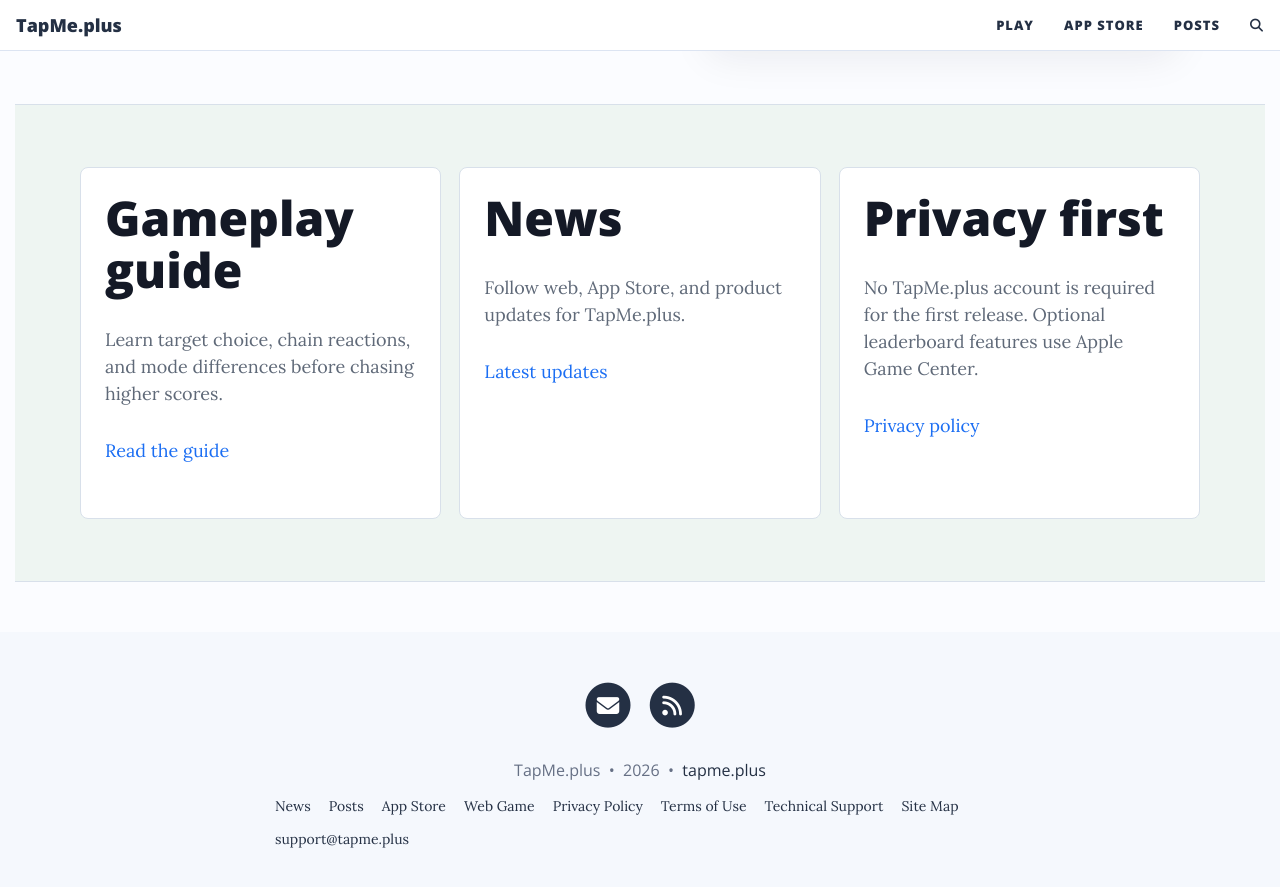
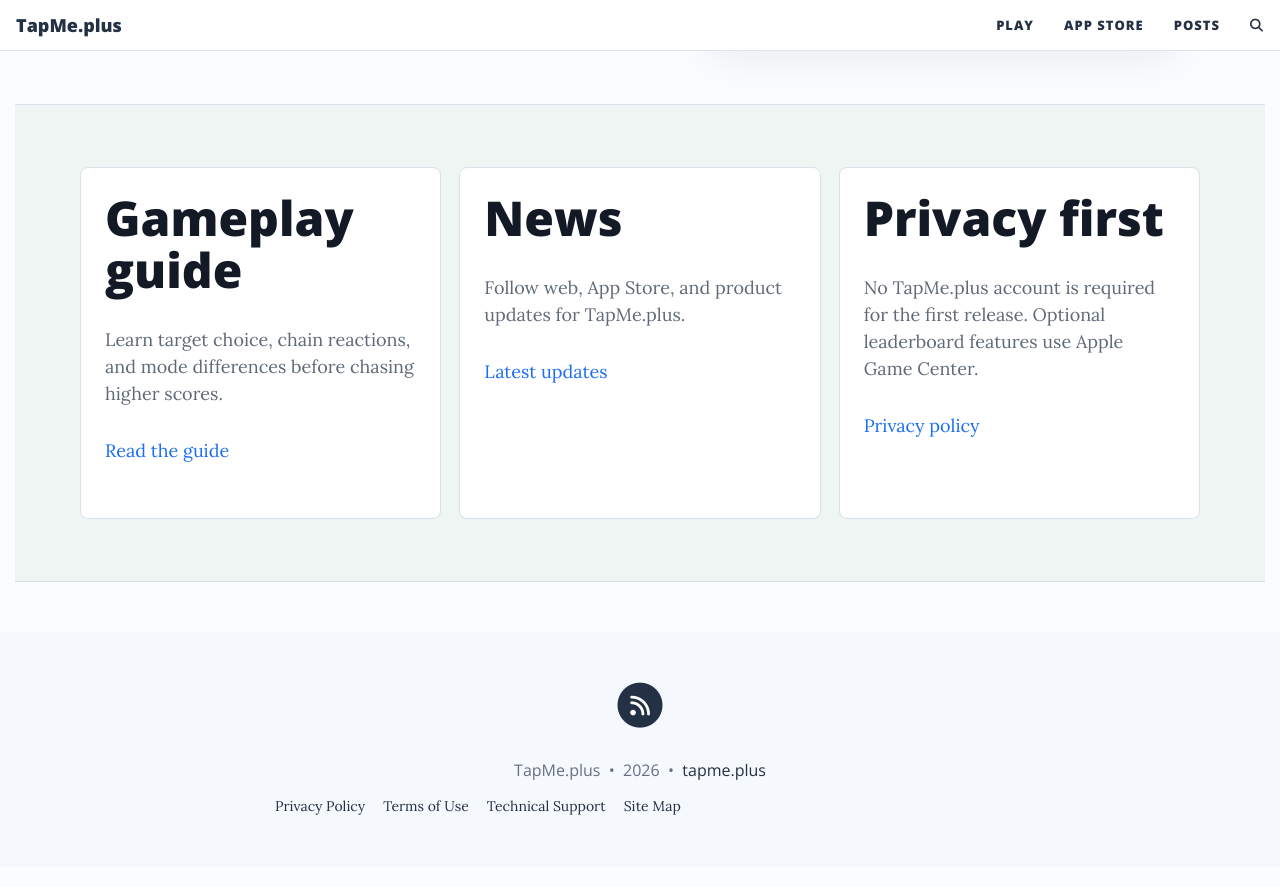
Before and after one commit to wanmeixx/tapme-plus-site-publish, a Jekyll site: the page built from index.html, in a window 1280 px wide and 900 px high, scrolled down 2873 px. Shown: the top 887 px of the window. Built offline with Jekyll 4.4.1, drawn with Linux system fonts in a browser that asks for light colours; the list of posts is cut into pages by our own code; comment, search, counter and statistics services are not loaded.

Commit message:
补充官网图标并精简页脚

```diff
--- a/_config.yml
+++ b/_config.yml
@@ -16,7 +16,6 @@
 round-avatar: false
 
 social-network-links:
-  email: "support@tapme.plus"
   rss: true
 
 share-links-active:
--- a/_includes/footer.html
+++ b/_includes/footer.html
@@ -38,15 +38,10 @@
 
       </p>
       <div class="tapme-footer-links">
-        <a href="{{ '/news/' | relative_url }}">News</a>
-        <a href="{{ '/posts/' | relative_url }}">Posts</a>
-        <a href="https://apps.apple.com/app/id6769129049" target="_blank" rel="noopener">App Store</a>
-        <a href="https://web.tapme.plus" target="_blank" rel="noopener">Web Game</a>
         <a href="{{ '/privacy/' | relative_url }}">Privacy Policy</a>
         <a href="{{ '/terms/' | relative_url }}">Terms of Use</a>
         <a href="{{ '/support/' | relative_url }}">Technical Support</a>
         <a href="{{ '/sitemap/' | relative_url }}">Site Map</a>
-        <a href="mailto:support@tapme.plus">support@tapme.plus</a>
       </div>
       {% unless site.remove-ads %}<p class="theme-by text-muted">
         Powered by
--- a/_includes/head.html
+++ b/_includes/head.html
@@ -2,6 +2,8 @@
   <meta charset="utf-8">
   <meta name="viewport" content="width=device-width, initial-scale=1, shrink-to-fit=no">
   <meta name="apple-itunes-app" content="app-id=6769129049, app-argument=https://tapme.plus/">
+  <link rel="icon" type="image/png" href="{{ '/assets/img/tapme-icon.png' | relative_url }}">
+  <link rel="shortcut icon" type="image/png" href="{{ '/assets/img/tapme-icon.png' | relative_url }}">
   <link rel="apple-touch-icon" href="{{ '/assets/img/tapme-icon.png' | relative_url }}">
 
   {% capture pagetitle %}
@@ -163,11 +165,6 @@
   <link rel="stylesheet" href="{{ "/assets/css/staticman.css" | relative_url }}">
   {% endif %}
 
-  {% assign favicon_exists = site.static_files | where: "path", "/favicon.ico" | size %}
-  {% if favicon_exists == 1 %}
-  <link rel="icon" href="{{ '/favicon.ico' | relative_url }}" />
-  {% endif %}
-
   {% if page.head-extra %}
     {% for file in page.head-extra %}
       {% include {{ file }} %}
```
